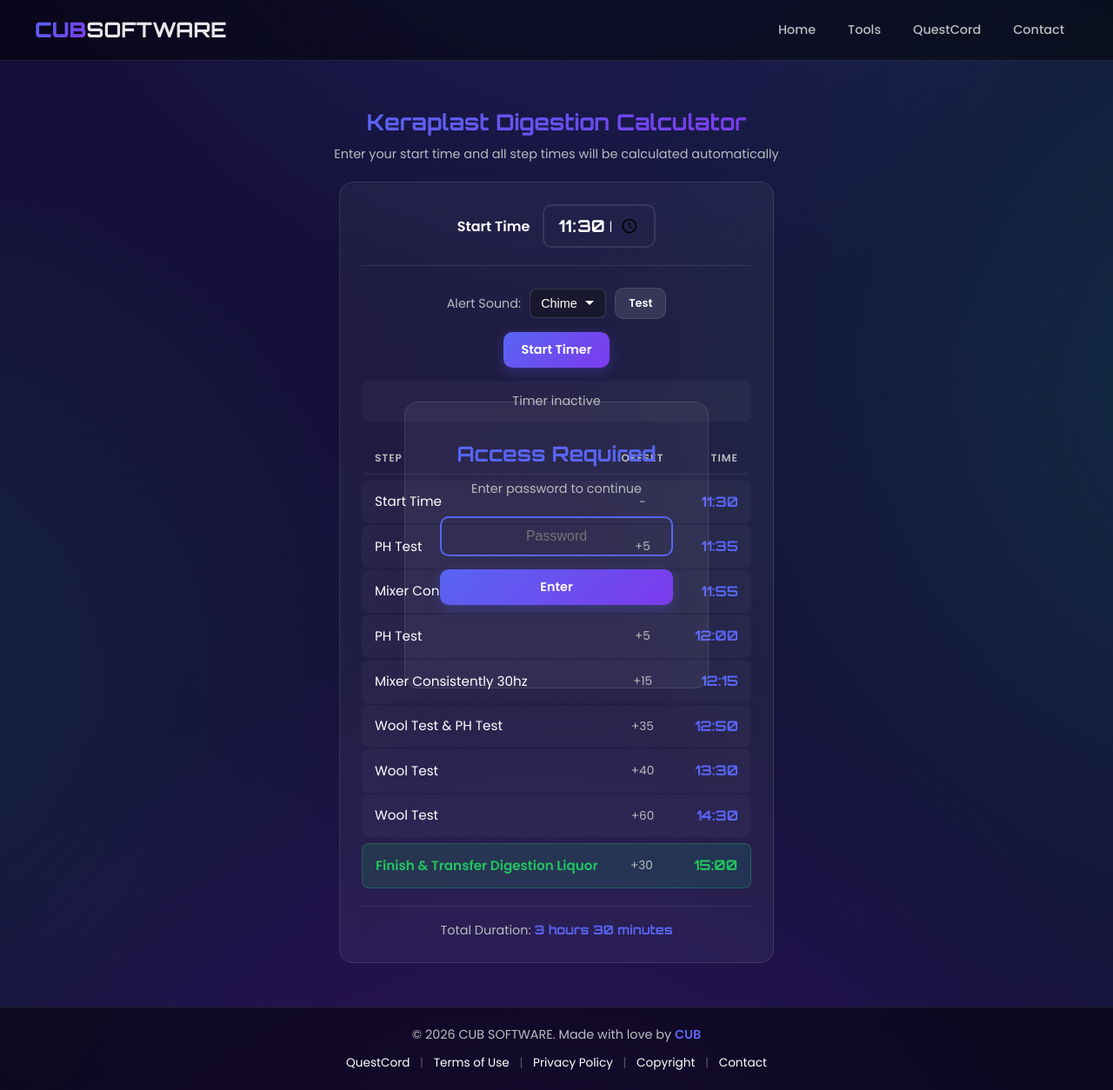
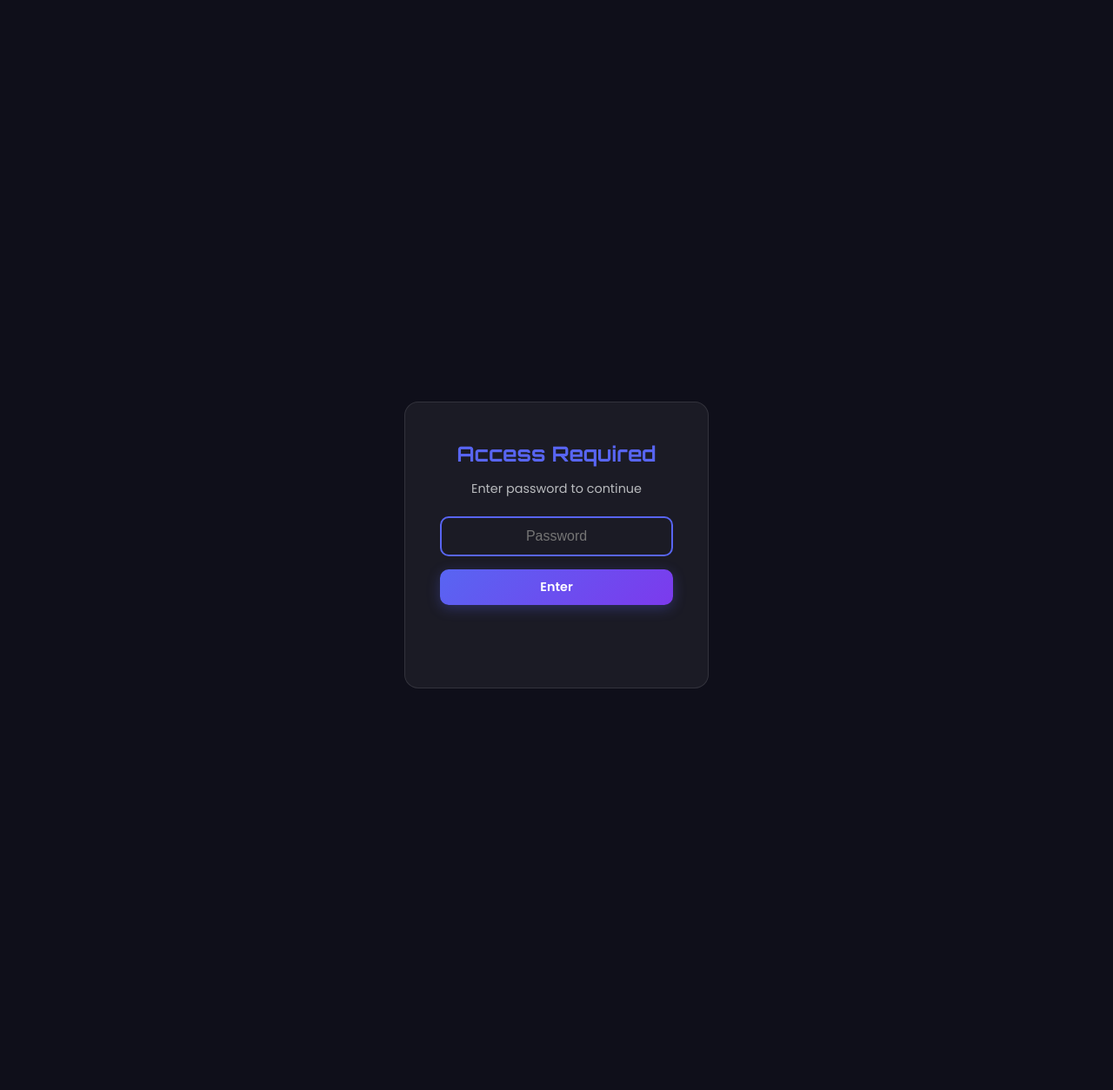
Before and after one commit to HexEchoTV/CUBSOFTWARE, a Flask app: page /keraplast in a window 1280 px wide. Shown: the whole page at 87% size. Run offline with Flask 3, Linux system fonts and the light colour scheme.

Commit message:
CUBSOFTWARE DEPLOYMENT

```diff
--- a/cubsoftware-server/apps/cubsoftware-website/website/keraplast.html
+++ b/cubsoftware-server/apps/cubsoftware-website/website/keraplast.html
@@ -79,6 +79,7 @@
             <div class="timer-controls">
                 <button class="action-btn timer-btn" id="startTimerBtn" onclick="startTimer()">Start Timer</button>
                 <button class="action-btn timer-btn stop-btn" id="stopTimerBtn" onclick="stopTimer()" style="display: none;">Stop Timer</button>
+                <button class="action-btn secondary reset-btn" onclick="resetTimer()">Reset</button>
             </div>
 
 
--- a/cubsoftware-server/apps/cubsoftware-website/website/static/css/keraplast.css
+++ b/cubsoftware-server/apps/cubsoftware-website/website/static/css/keraplast.css
@@ -7,7 +7,9 @@
     left: 0;
     right: 0;
     bottom: 0;
-    background: var(--background-color);
+    width: 100vw;
+    height: 100vh;
+    background: #0f0f1a;
     display: flex;
     align-items: center;
     justify-content: center;
@@ -16,6 +18,20 @@
 
 .password-screen.hidden {
     display: none;
+}
+
+/* Hide page content until authenticated */
+body:not(.authenticated) .site-header,
+body:not(.authenticated) .keraplast-container,
+body:not(.authenticated) .footer,
+body:not(.authenticated) .toast,
+body:not(.authenticated) .acknowledge-modal {
+    display: none !important;
+}
+
+/* Prevent scrolling when password screen is shown */
+body:not(.authenticated) {
+    overflow: hidden;
 }
 
 .password-box {
@@ -206,6 +222,10 @@
 }
 
 .test-btn {
+    min-width: auto;
+}
+
+.reset-btn {
     min-width: auto;
 }
 
--- a/cubsoftware-server/apps/cubsoftware-website/website/static/js/keraplast.js
+++ b/cubsoftware-server/apps/cubsoftware-website/website/static/js/keraplast.js
@@ -9,6 +9,7 @@
 
     if (input.value === CORRECT_PASSWORD) {
         document.getElementById('passwordScreen').classList.add('hidden');
+        document.body.classList.add('authenticated');
         sessionStorage.setItem('keraplast-auth', 'true');
         error.textContent = '';
     } else {
@@ -22,6 +23,7 @@
 function checkAuth() {
     if (sessionStorage.getItem('keraplast-auth') === 'true') {
         document.getElementById('passwordScreen').classList.add('hidden');
+        document.body.classList.add('authenticated');
     } else {
         document.getElementById('passwordInput').focus();
     }
@@ -409,6 +411,22 @@
     updateTimerDisplay();
 }
 
+function resetTimer() {
+    // Stop the timer if running
+    stopTimer();
+
+    // Set start time to current time
+    const now = new Date();
+    const currentTime = `${String(now.getHours()).padStart(2, '0')}:${String(now.getMinutes()).padStart(2, '0')}`;
+    document.getElementById('startTime').value = currentTime;
+
+    // Recalculate times
+    calculateTimes();
+
+    // Start the timer
+    startTimer();
+}
+
 function testSound() {
     playNotificationSound();
 }
```
